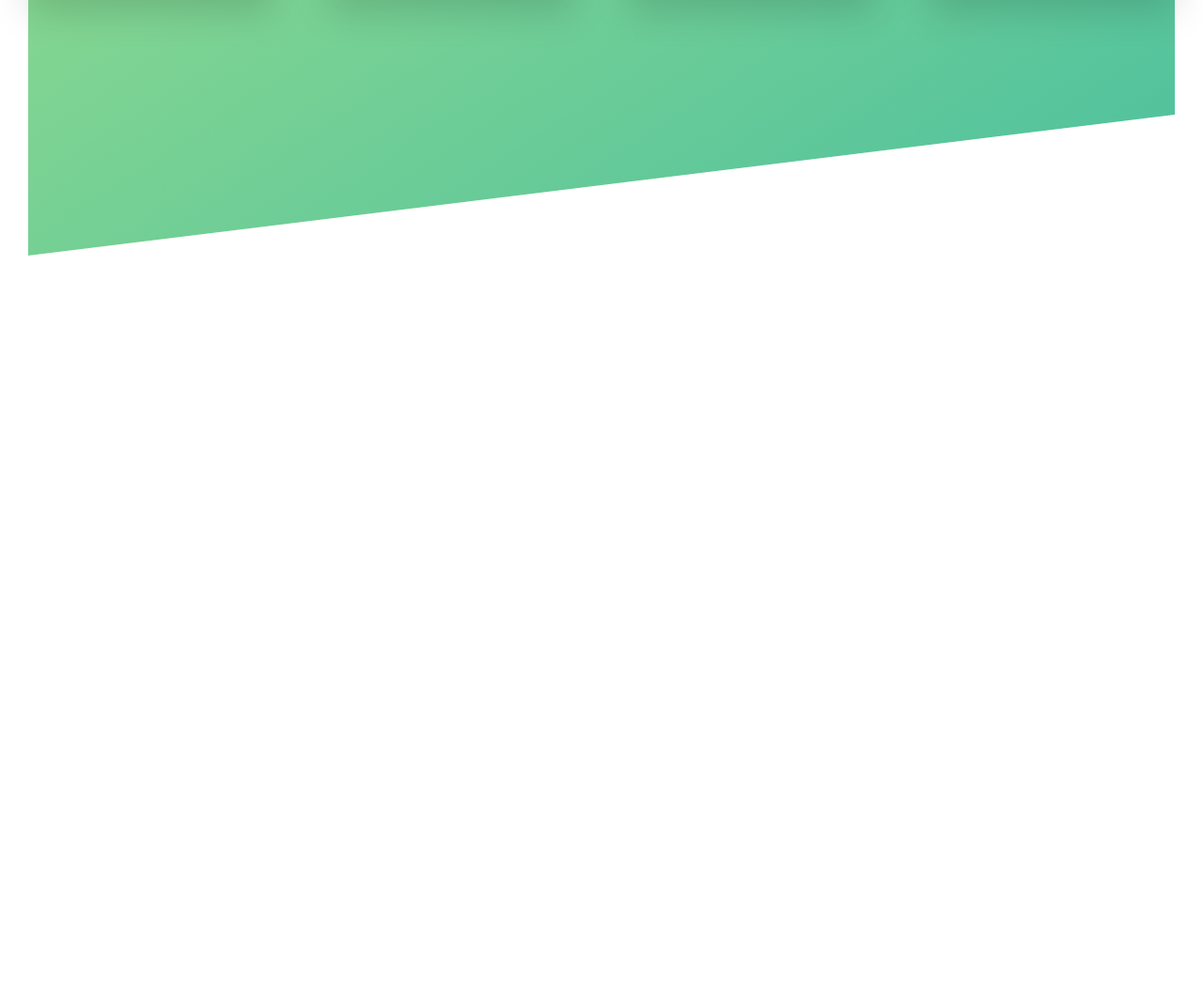
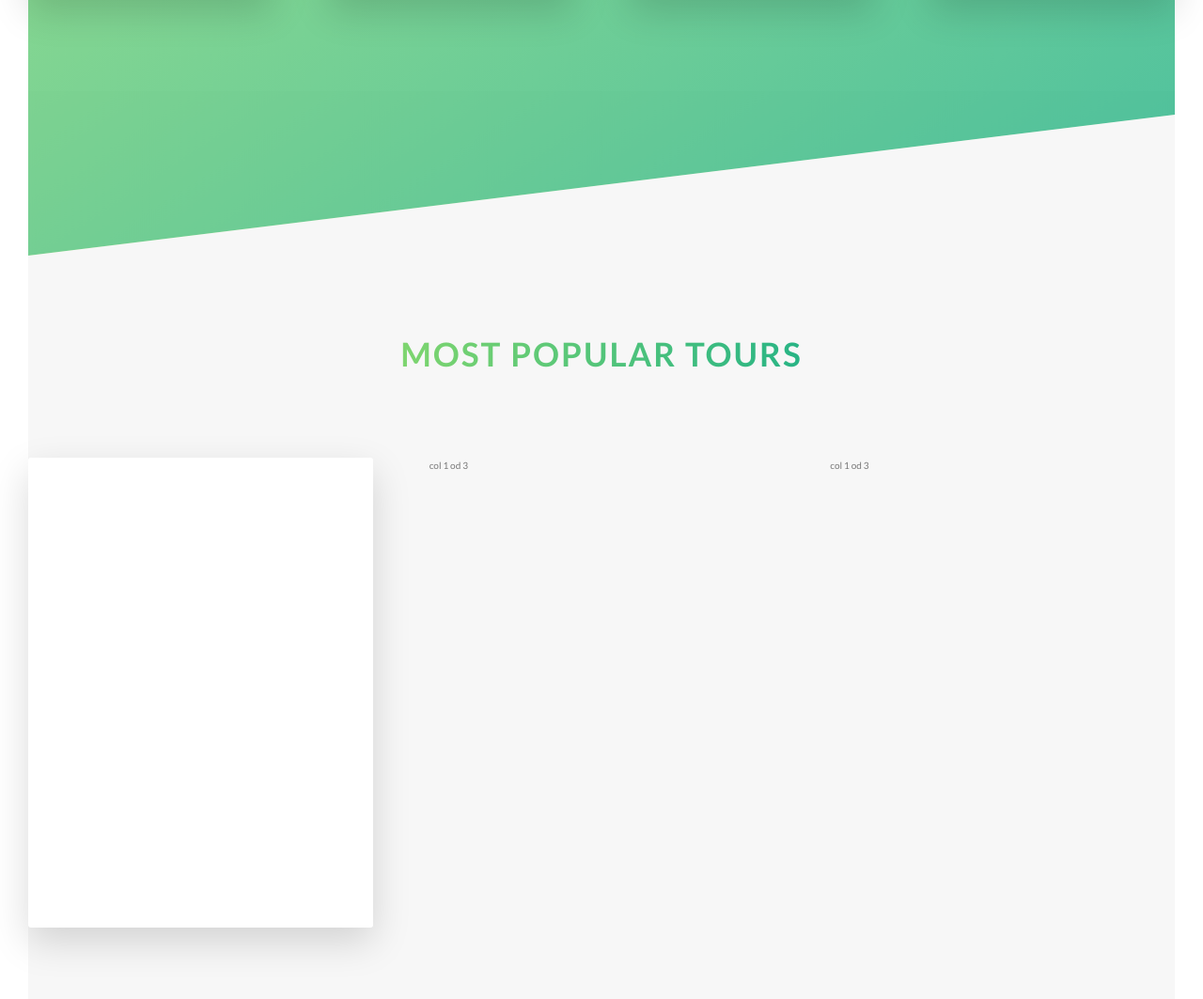
Before and after one commit to jugang/juga-sass, a website: page index.html in a window 1280 px wide. Shown: the part 2110-3173 px from the top of the page at 94% size. Before the commit the page ends 2382 px from the top, so only its background shows below. Drawn offline with Linux system fonts and the light colour scheme.

Commit message:
Rotate card 1-part

```diff
--- a/index.html
+++ b/index.html
@@ -102,6 +102,33 @@
                 </div>
             </div>
         </section>
+
+        <section class="section-tours">
+            <div class="u-center-text u-margin-bottom-big">
+                <h2 class="heading-secondary">
+                    Most popular tours
+                </h2>
+            </div>
+
+            <div class="row">
+                <div class="col-1-of-3">
+                    <div class="card">
+                       <div class="card__side card__side--front">
+                           Front
+                       </div>
+                        <div class="card__side card__side--back card__side--back-1">
+                            Back
+                        </div>
+                    </div>
+                </div>
+                <div class="col-1-of-3">
+                    col 1 od 3
+                </div>
+                <div class="col-1-of-3">
+                    col 1 od 3
+                </div>
+            </div>
+        </section>
     </main>
 
     <!-- <div class="grid-test">
--- a/sass/abstacts/_variables.scss
+++ b/sass/abstacts/_variables.scss
@@ -2,6 +2,12 @@
 $color-primary: #55c57a;
 $color-primary-light: #7ed56f;
 $color-primary-dark: #28b485;
+
+$color-secondary-light: #ffb900;
+$color-secondary-dark: #ff7730;
+
+$color-tertiary-light: #2998ff;
+$color-tertiary-dark: #5643fa;
 
 $color-grey-light-1: #f7f7f7;
 
--- /dev/null
+++ b/sass/components/_card.scss
@@ -0,0 +1,41 @@
+.card {
+    perspective: 150rem;
+    -moz-perspective: 150rem;
+    position: relative;
+    height: 50rem;
+
+    //mora zbog perspektive da bude child div
+    &__side {
+        color: #fff;
+        font-size: 2rem;
+        height: 50rem;
+        transition: all .8s;
+        position: absolute;
+        top: 0;
+        left: 0;
+        width: 100%;
+        backface-visibility: hidden;
+        border-radius: 3px;
+        box-shadow: 0 1.5rem 4rem rgba($color-black, .15);
+
+        &--front {
+            background-color: $color-white;
+        }
+
+        &--back {
+            transform: rotateY(180deg);
+
+            &-1 {
+                background-image: linear-gradient(to right bottom, $color-secondary-light, $color-secondary-dark);
+            }
+        }
+    }
+
+    &:hover &__side--front {
+        transform: rotateY(180deg);
+    }
+
+    &:hover &__side--back {
+        transform: rotateY(0);
+    }
+}
--- a/sass/main.scss
+++ b/sass/main.scss
@@ -8,6 +8,7 @@
 @import "base/utilities";
 
 @import "components/button";
+@import "components/card";
 @import "components/composition";
 @import "components/feature-box";
 
--- a/sass/pages/_home.scss
+++ b/sass/pages/_home.scss
@@ -19,3 +19,9 @@
         transform: skewY(7deg);
     }
 }
+
+.section-tours {
+    background-color: $color-grey-light-1;
+    padding: 25rem 0 50rem 0;
+    margin-top: -10rem;
+}
```
Also changed, not shown: css/style.css.
